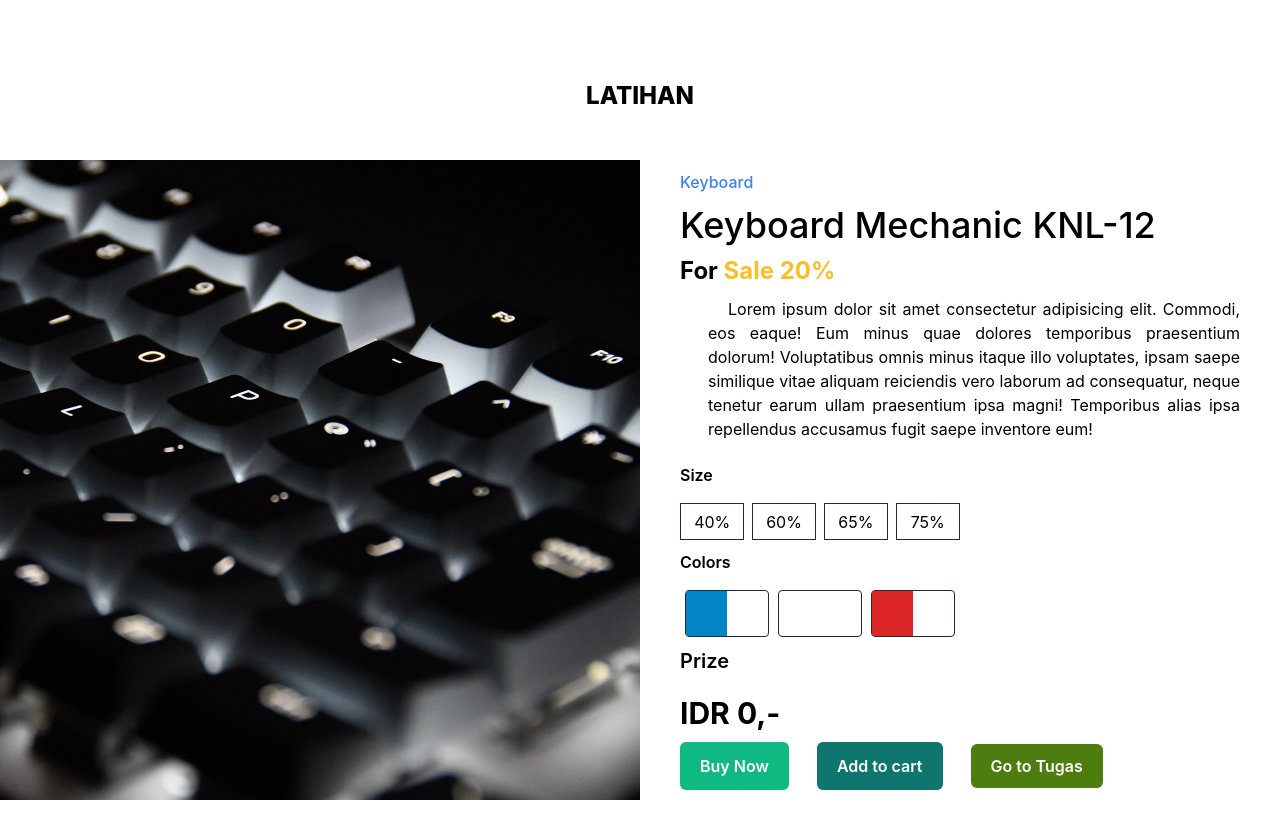
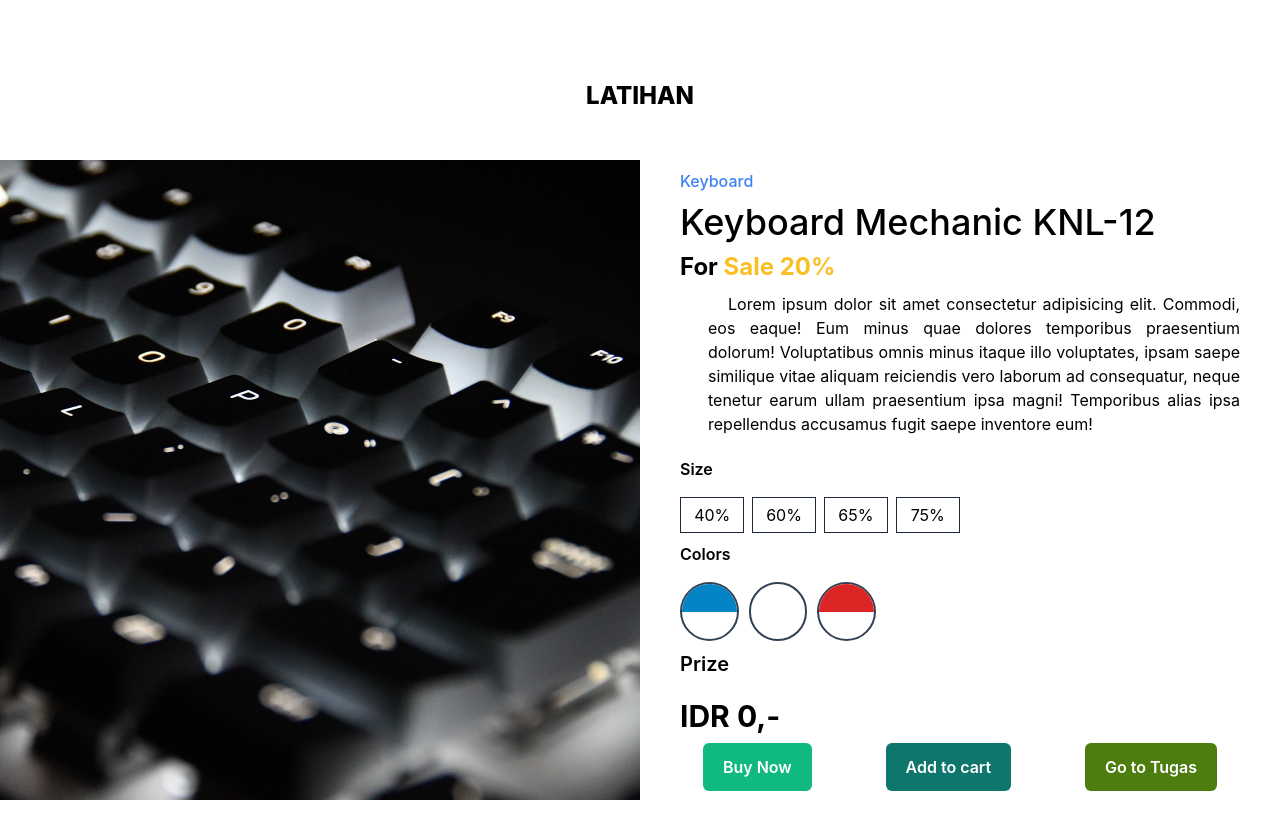
Before and after one commit to muhammadalief19/workshop-desain-web-reactjs, a React (Create React App) app: page /latihan in a window 1280 px wide. Shown: the top 838 px of the page. Built offline with nearby package versions, Linux system fonts and the light colour scheme.

Commit message:
revisi-1.1

```diff
--- a/src/components/Card2.jsx
+++ b/src/components/Card2.jsx
@@ -70,9 +70,9 @@ function Card2() {
       {/* title */}
 
       {/* card-2 */}
-      <div className="container grid grid-cols-2">
+      <div className="container grid lg:grid-cols-2 grid-cols-1 grid-flow-row">
         <div className="">
-          <img src={Img2} alt="" className="" />
+          <img src={Img2} alt="" className="w-full aspect-square" />
         </div>
         <div className="w-full px-10 flex flex-col justify-evenly">
           <p className="font-medium text-blue-500">Keyboard</p>
@@ -103,18 +103,18 @@ function Card2() {
           </div>
           <div className="w-full">
             <p className="font-semibold mb-4">Colors</p>
-            <div className="w-1/2 flex justify-around">
-              <div className="w-[30%] aspect-video border border-slate-800 grid grid-cols-2 relative cursor-pointer rounded" onClick={color1}>
+            <div className="w-[35%] flex justify-between">
+              <div className="w-[30%] aspect-square border-2 border-slate-700 grid grid-rows-2 relative cursor-pointer rounded-full overflow-hidden" onClick={color1}>
                 <div className={`absolute w-full h-full bg-slate-600 bg-opacity-75 justify-center items-center text-white ${btn1 ? 'flex' : 'hidden'}`}>
                   <svg xmlns="http://www.w3.org/2000/svg" fill="none" viewBox="0 0 24 24" stroke-width="1.5" stroke="currentColor" class="w-6 h-6">
                     <path stroke-linecap="round" stroke-linejoin="round" d="M9 12.75L11.25 15 15 9.75M21 12a9 9 0 11-18 0 9 9 0 0118 0z" />
                   </svg>
                 </div>
-                <div className="w-full h-full bg-sky-600 aspect-video"></div>
-                <div className="w-full h-full aspect-video"></div>
+                <div className=" bg-sky-600"></div>
+                <div className=""></div>
               </div>
 
-              <div className="w-[30%] aspect-video flex justify-center items-center border border-slate-800 relative cursor-pointer rounded" onClick={color2}>
+              <div className="w-[30%] aspect-square border-2 border-slate-700 relative cursor-pointer rounded-full overflow-hidden" onClick={color2}>
                 <div id="btn2" className={`absolute w-full h-full bg-slate-600 bg-opacity-75 justify-center items-center text-white ${btn2 ? 'flex' : 'hidden'}`}>
                   <svg xmlns="http://www.w3.org/2000/svg" fill="none" viewBox="0 0 24 24" stroke-width="1.5" stroke="currentColor" class="w-6 h-6">
                     <path stroke-linecap="round" stroke-linejoin="round" d="M9 12.75L11.25 15 15 9.75M21 12a9 9 0 11-18 0 9 9 0 0118 0z" />
@@ -122,7 +122,7 @@ function Card2() {
                 </div>
               </div>
 
-              <div className="w-[30%] aspect-video border border-slate-800 relative grid grid-cols-2 cursor-pointer rounded" onClick={color3}>
+              <div className="w-[30%] aspect-square border-2 border-slate-700 grid grid-rows-2 relative cursor-pointer rounded-full overflow-hidden" onClick={color3}>
                 <div id="btn3" className={`absolute w-full h-full bg-slate-600 bg-opacity-75 justify-center items-center text-white ${btn3 ? 'flex' : 'hidden'}`}>
                   <svg xmlns="http://www.w3.org/2000/svg" fill="none" viewBox="0 0 24 24" stroke-width="1.5" stroke="currentColor" class="w-6 h-6">
                     <path stroke-linecap="round" stroke-linejoin="round" d="M9 12.75L11.25 15 15 9.75M21 12a9 9 0 11-18 0 9 9 0 0118 0z" />
@@ -138,12 +138,12 @@ function Card2() {
             <p className="text-xl font-semibold mb-5">Prize</p>
             <p className="text-3xl font-bold">IDR {prize},-</p>
           </div>
-          <div className="w-full">
-            <button className="px-5 py-3 bg-emerald-500 hover:bg-emerald-700 duration-200 transition-all font-semibold text-white rounded-md">Buy Now</button>
-            <button className="px-5 py-3 bg-teal-700 hover:bg-emerald-900 duration-200 transition-all  ml-7 font-semibold text-white rounded-md" onClick={addToCard}>
+          <div className="w-full flex flex-wrap justify-around">
+            <button className="w-[40%] lg:w-max px-5 py-3 bg-emerald-500 hover:bg-emerald-700 duration-200 transition-all font-semibold text-white rounded-md">Buy Now</button>
+            <button className=" w-[40%] lg:w-max px-5 py-3 bg-teal-700 hover:bg-emerald-900 duration-200 transition-all  lg:ml-7 font-semibold text-white rounded-md" onClick={addToCard}>
               Add to cart
             </button>
-            <Link to="/" className="px-5 py-3 bg-lime-700 hover:bg-lime-900 duration-200 transition-all  ml-7 font-semibold text-white rounded-md ">
+            <Link to="/" className="w-[40%] lg:w-max px-5 py-3 bg-lime-700 hover:bg-lime-900 duration-200 transition-all lg:ml-7 font-semibold text-white rounded-md text-center mt-10 md:mt-0">
               Go to Tugas
             </Link>
           </div>
```
